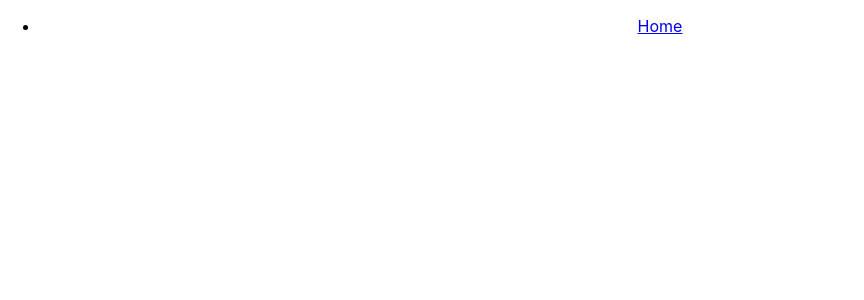
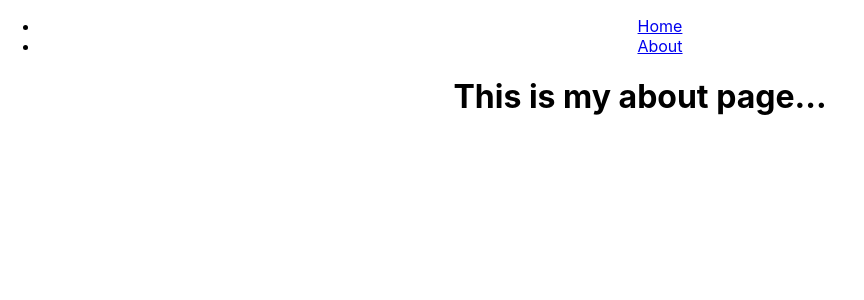
Before and after one commit to JRC404/react-digital-portfolio-demo, a React (Create React App) app: page /about in a window 1280 px wide. Shown: the top 300 px of the page, without its empty margins (0-864 px from the left). Built offline with nearby package versions, Linux system fonts and the light colour scheme.

Commit message:
About component added and imported. Included in router and switch. Step 4.

```diff
--- /dev/null
+++ b/src/Components/About.js
@@ -0,0 +1,11 @@
+import React from 'react';
+
+const About = () => {
+    return (
+        <div>
+            <h1>This is my about page...</h1>
+        </div>
+    )
+}
+
+export default About;
--- a/src/Components/Navbar.js
+++ b/src/Components/Navbar.js
@@ -2,6 +2,7 @@ import React from 'react';
 // npm i react-router-dom
 import { BrowserRouter as Router, Switch, Link, Route } from 'react-router-dom';
 import Home from './Home';
+import About from './About';
 
 const Navbar = () => {
     return (
@@ -11,11 +12,17 @@ const Navbar = () => {
                     <li>
                         <Link to='/'>Home</Link>
                     </li>
+                    <li>
+                        <Link to='/about'>About</Link>
+                    </li>
                 </ul>
 
                 <Switch>
                     <Route exact path='/'>
                         <Home />
+                    </Route>
+                    <Route path='/about'>
+                        <About />
                     </Route>
                 </Switch>
             </div>
```
